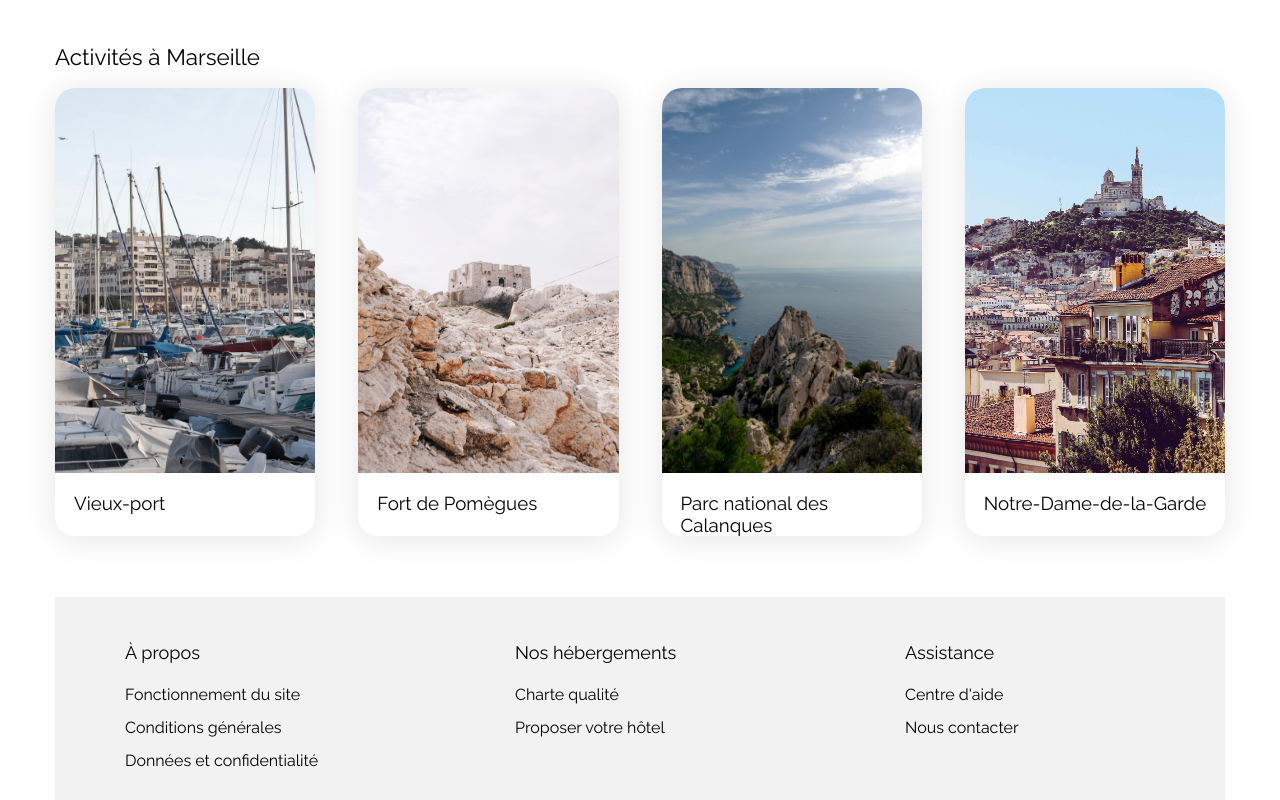
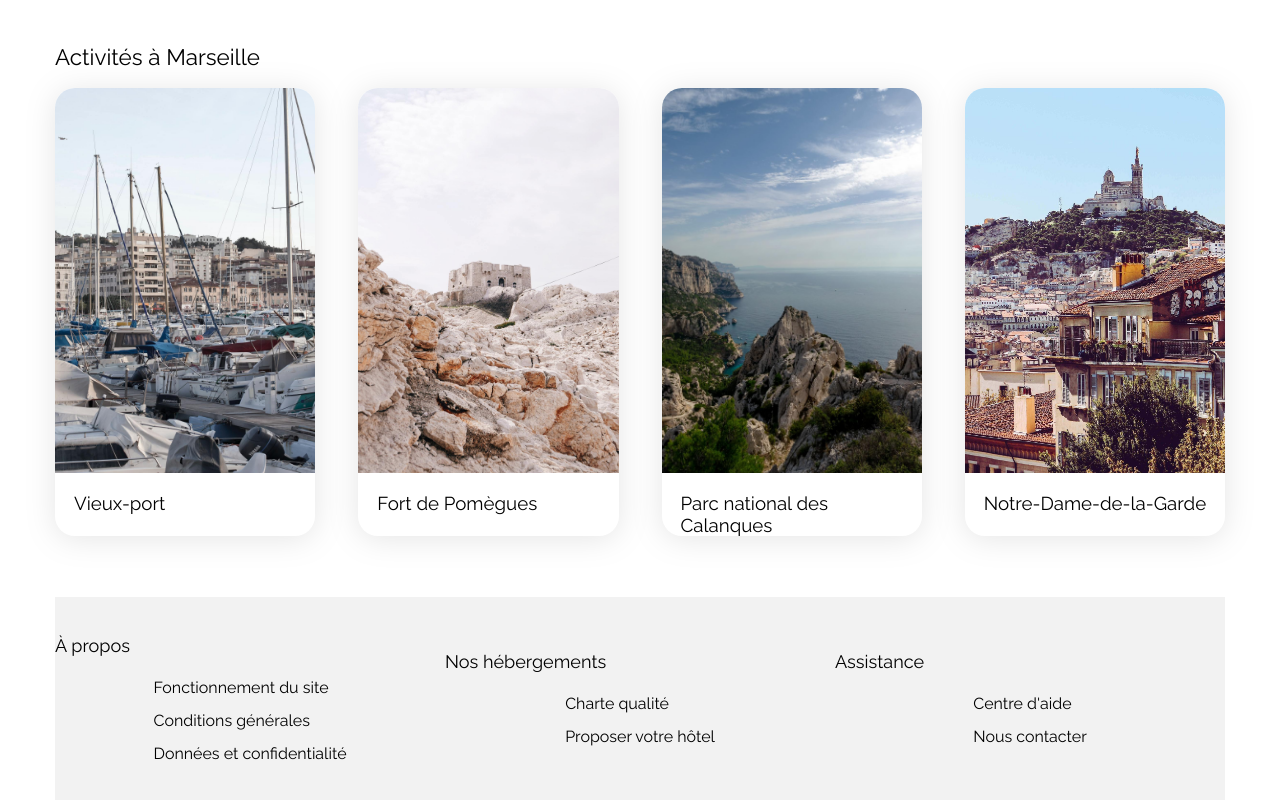
Before and after one commit to Earwen101/Pesty_Ameline_01122022, a plain HTML site: page index.html in a window 1280 px wide. Shown: the part 1070-1870 px from the top of the page. Drawn offline with Linux system fonts and the light colour scheme.

Commit message:
Update style.css

```diff
--- a/style/style.css
+++ b/style/style.css
@@ -431,13 +431,17 @@ footer {
 }
 
 .menu-item {
-  padding: 45px 70px;
   width: 100%;
+  display: flex;
+  flex-direction: column;
+  align-items: center;
+  justify-content: center;
 }
 
 .menu-item h3 {
   margin-bottom: 20px;
   font-size: 1.13rem;
+  align-self: flex-start;
 }
 
 .menu-item ul {
```
